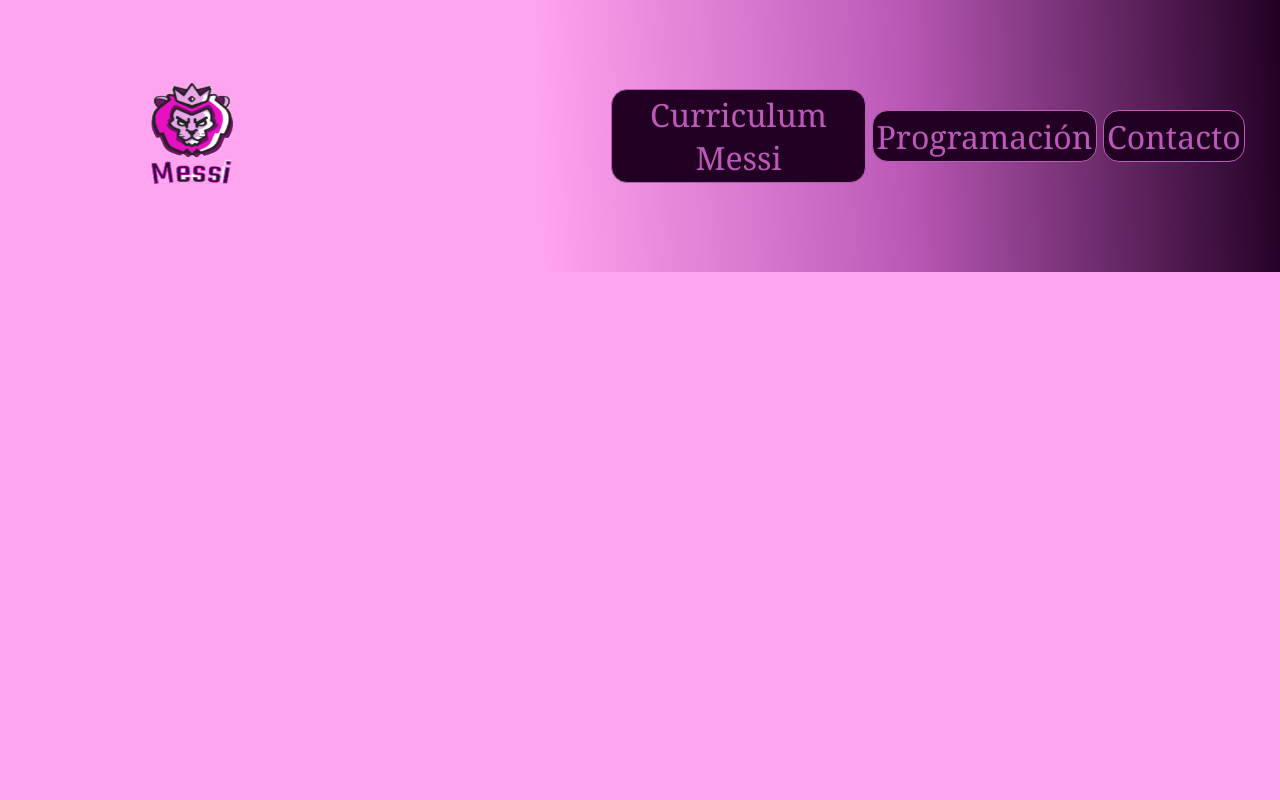
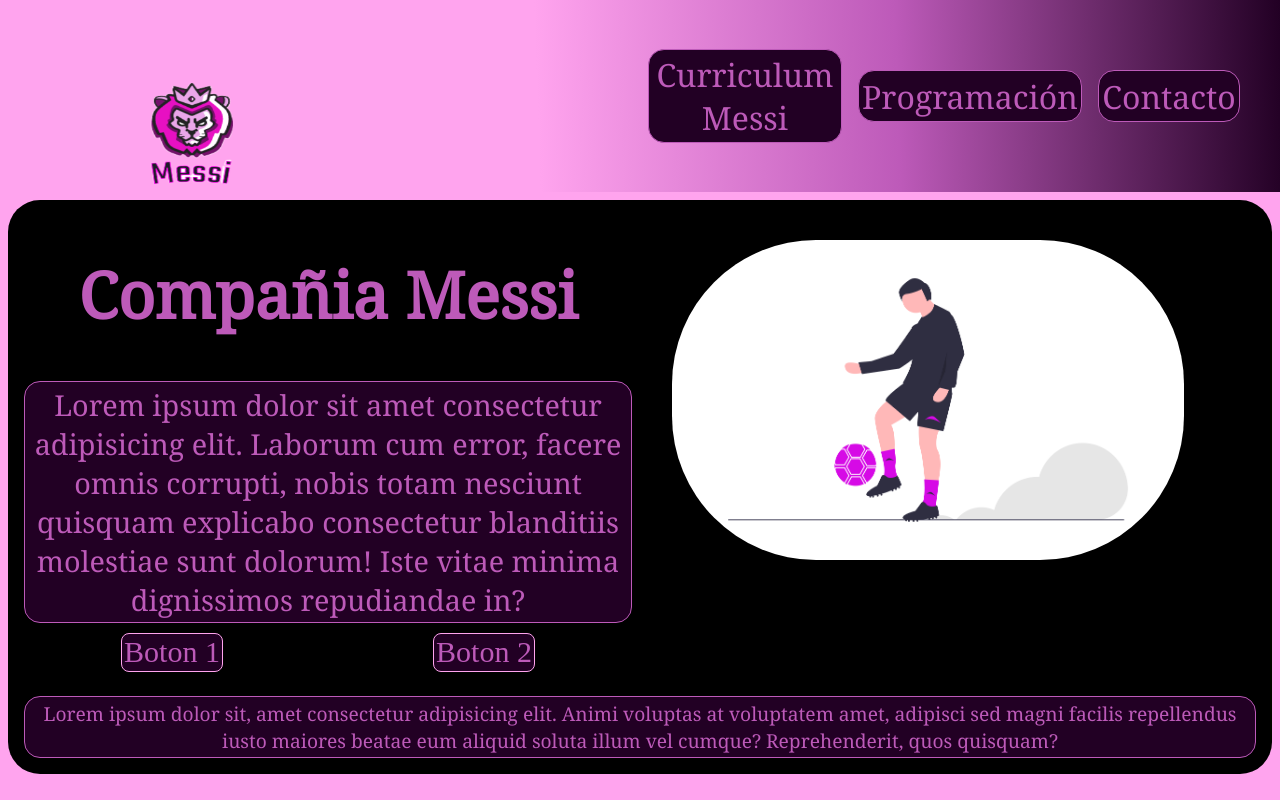
Before and after one commit to Jorgelopez69773/TP2-nucba, a plain HTML site: page index.html in a window 1280 px wide. Drawn offline with Linux system fonts and the light colour scheme.

Commit message:
hero completado

```diff
--- a/css/style.css
+++ b/css/style.css
@@ -6,6 +6,10 @@ body {
   padding: 0;
   margin: 0;
 }
+
+nav {
+  height: 20vh;
+}
 p {
   font-family: "Noto Serif", serif;
   font-size: 2rem;
@@ -13,7 +17,7 @@ p {
   color: rgba(189, 90, 185, 1);
   text-align: center;
   padding: 0.2rem;
-  margin: 0.2rem;
+  margin: 0.5rem;
   border: 0.1rem solid rgba(189, 90, 185, 1);
   border-radius: 1rem;
 }
@@ -50,3 +54,59 @@ img {
   justify-content: flex-end;
   flex-wrap: nowrap;
 }
+
+main {
+  background-color: black;
+  padding: 0.5rem;
+  margin: 0.5rem;
+  border-radius: 2rem;
+}
+
+.hero-tittle {
+  color: rgba(189, 90, 185, 1);
+  font-family: "Noto Serif", serif;
+  font-size: 4rem;
+  text-align: center;
+}
+
+.hero-boton {
+  color: rgba(189, 90, 185, 1);
+  background-color: rgba(34, 0, 36, 1);
+  margin: 0.1rem;
+  padding: 0.1rem;
+  border: 0.1rem solid #ffa4ee;
+  border-radius: 0.5rem;
+}
+
+.hero {
+  display: flex;
+  flex-direction: row;
+}
+.hero-botones {
+  display: flex;
+  justify-content: space-around;
+}
+
+.hero-text {
+  width: 50vw;
+  height: 60vh;
+}
+
+.imagen {
+  width: 50vw;
+  height: 50vh;
+}
+.hero-img {
+  width: 40vw;
+  height: 40vh;
+  padding: 1rem;
+  margin: 1rem;
+  border-radius: 10rem;
+}
+
+.text-text2 {
+  font-size: 1.2rem;
+}
+.text-text1 {
+  font-size: 1.8rem;
+}
--- a/index.html
+++ b/index.html
@@ -23,5 +23,37 @@
         </a>
       </div>
     </nav>
+    <main>
+      <div class="hero">
+        <div class="hero-text">
+          <h1 class="hero-tittle">Compañia Messi</h1>
+          <p class="text-text1">
+            Lorem ipsum dolor sit amet consectetur adipisicing elit. Laborum cum
+            error, facere omnis corrupti, nobis totam nesciunt quisquam
+            explicabo consectetur blanditiis molestiae sunt dolorum! Iste vitae
+            minima dignissimos repudiandae in?
+          </p>
+          <div class="hero-botones">
+            <a href="#" class="hero-boton">Boton 1</a>
+            <a href="#" class="hero-boton">Boton 2</a>
+          </div>
+        </div>
+        <div class="imagen">
+          <img
+            src="./undraw_junior_soccer_6sop.png"
+            alt="png de messi"
+            class="hero-img"
+          />
+        </div>
+      </div>
+      <div class="texto-informativo">
+        <p class="text-text2">
+          Lorem ipsum dolor sit, amet consectetur adipisicing elit. Animi
+          voluptas at voluptatem amet, adipisci sed magni facilis repellendus
+          iusto maiores beatae eum aliquid soluta illum vel cumque?
+          Reprehenderit, quos quisquam?
+        </p>
+      </div>
+    </main>
   </body>
 </html>
```
Also changed, not shown: undraw_junior_soccer_6sop.png (added).
